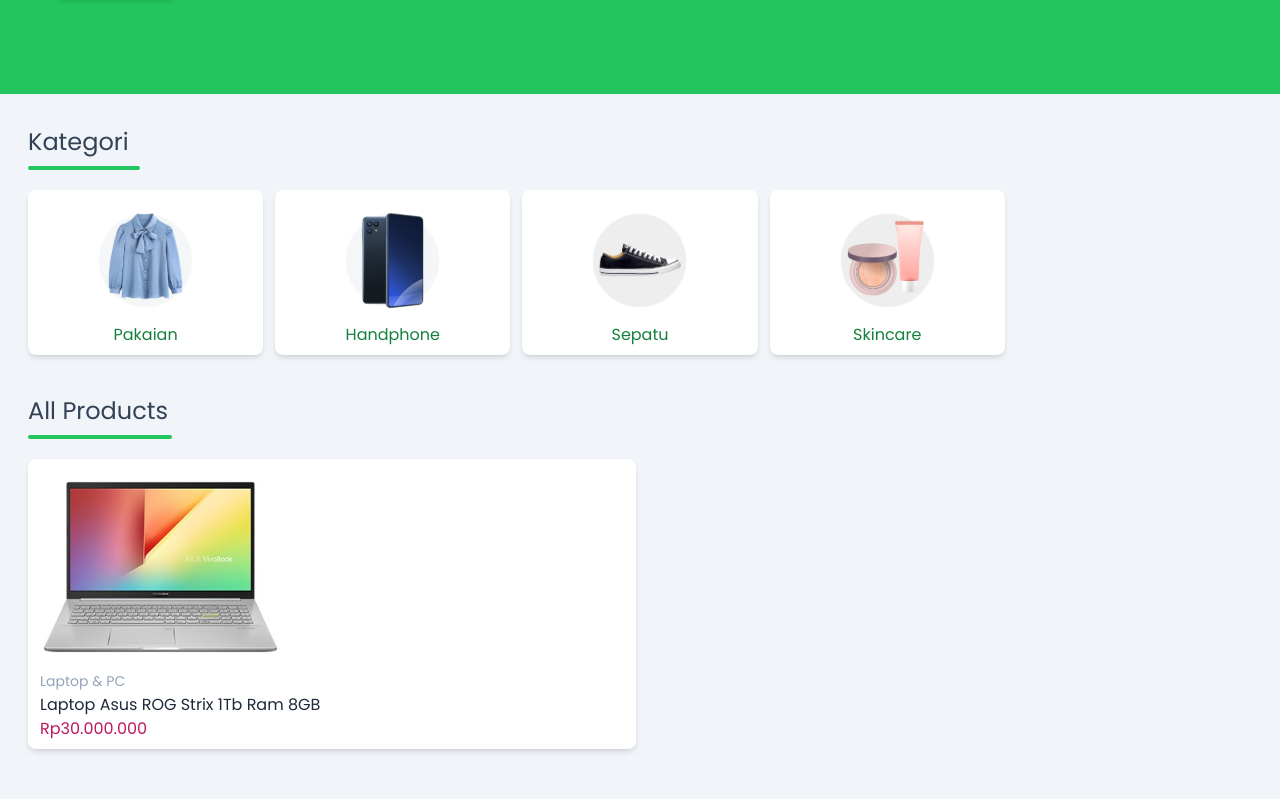
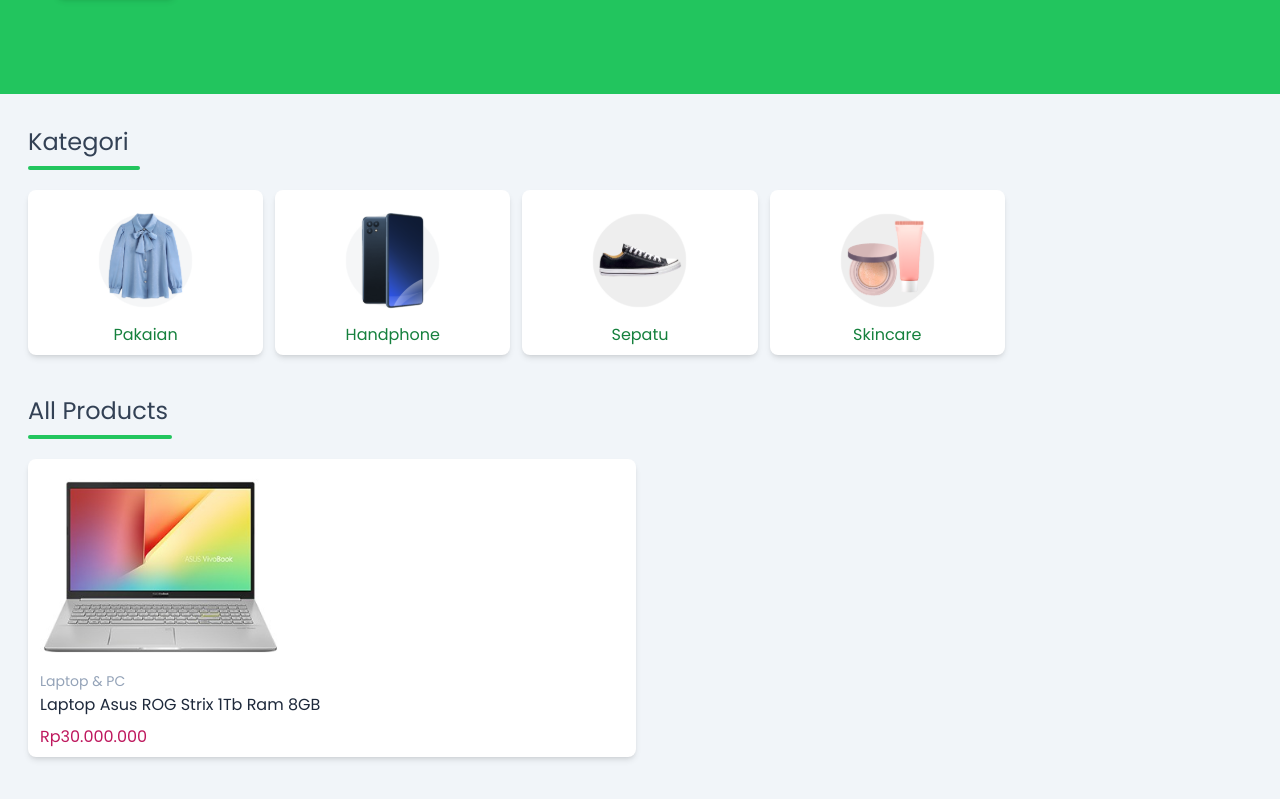
Before and after one commit to galihroswandi/E-comerce, a React (Create React App) app: page /home in a window 1280 px wide. Shown: the part 618-1417 px from the top of the page. Built offline with nearby package versions, Linux system fonts and the light colour scheme.

Commit message:
Coba Card Product 5

```diff
--- a/src/components/organisms/AllProducts.jsx
+++ b/src/components/organisms/AllProducts.jsx
@@ -20,8 +20,8 @@
             <h1 className="text-[16px] text-slate-800">
               Laptop Asus ROG Strix 1Tb Ram 8GB
             </h1>
-            <div className="price">
-              <span className="text-md text-pink-700 mt-3">Rp30.000.000</span>
+            <div className="price mt-2">
+              <span className="text-md text-pink-700">Rp30.000.000</span>
             </div>
           </div>
         </div>
```
